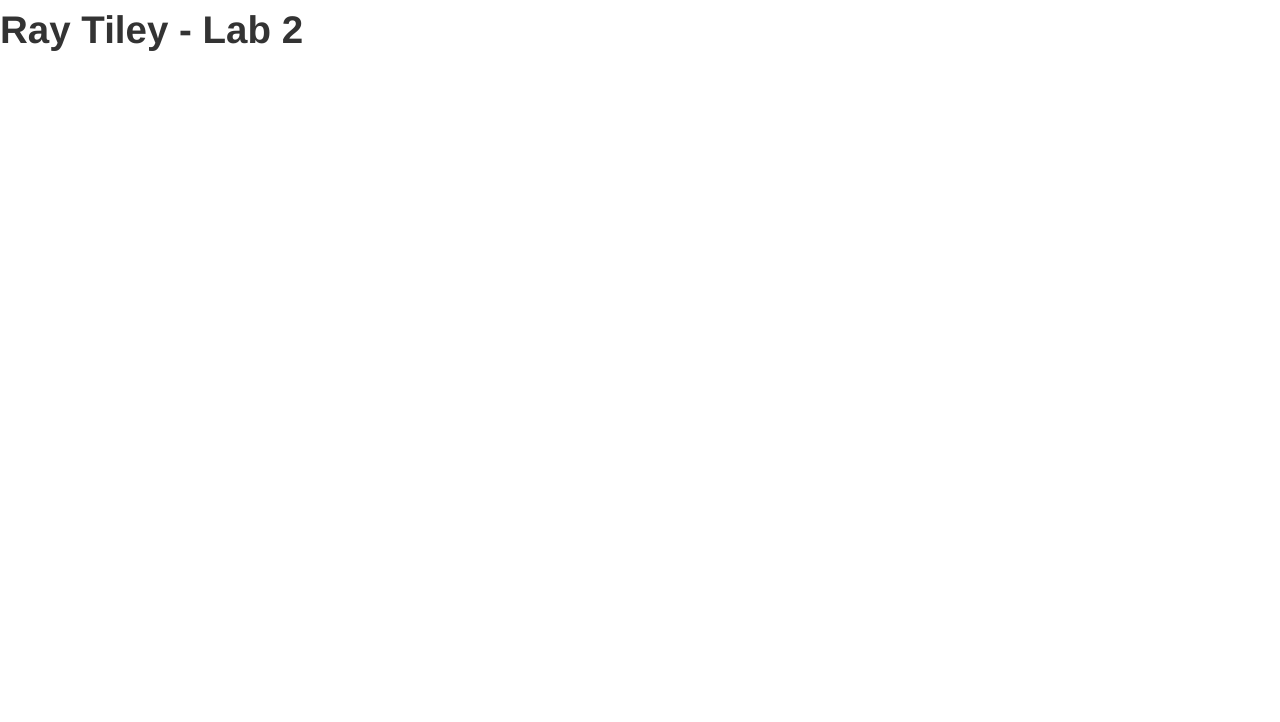
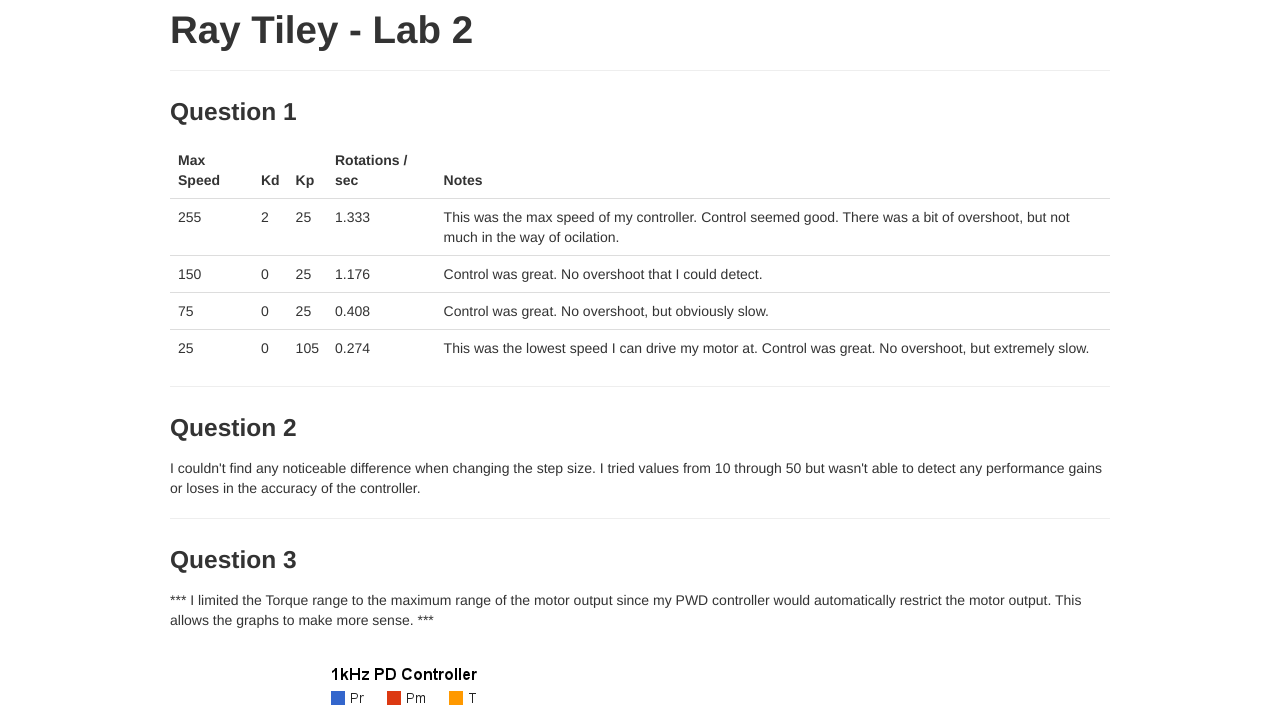
Before and after one commit to raytiley/embedded-lab-2, a plain HTML site: page index.html in a window 1280 px wide. Shown: the top 722 px of the page. Drawn offline with nearby package versions, Linux system fonts and the light colour scheme.

Commit message:
Breif writeup

```diff
--- a/index.html
+++ b/index.html
@@ -7,7 +7,90 @@
     <link href="css/bootstrap.min.css" rel="stylesheet" media="screen">
   </head>
   <body>
+    <div class="container">
     <h1>Ray Tiley - Lab 2</h1>
+    <hr />
+
+    <h3>Question 1</h3>
+      <table class="table">
+        <thead>
+          <tr>
+            <th>Max Speed</th>
+            <th>Kd</th>
+            <th>Kp</th>
+            <th>Rotations / sec</th>
+            <th>Notes</th>
+          </tr>
+        </thead>
+        <tbody>
+          <tr>
+            <td>255</td>
+            <td>2</td>
+            <td>25</td>
+            <td>1.333</td>
+            <td>
+              This was the max speed of my controller. Control seemed good. There was a bit of overshoot, but not much in the way of ocilation.
+            </td>
+          </tr>
+
+          <tr>
+            <td>150</td>
+            <td>0</td>
+            <td>25</td>
+            <td>1.176</td>
+            <td>
+              Control was great. No overshoot that I could detect.
+            </td>
+          </tr>
+
+          <tr>
+            <td>75</td>
+            <td>0</td>
+            <td>25</td>
+            <td>0.408</td>
+            <td>
+              Control was great. No overshoot, but obviously slow.
+            </td>
+          </tr>
+
+          <tr>
+            <td>25</td>
+            <td>0</td>
+            <td>105</td>
+            <td>0.274</td>
+            <td>
+              This was the lowest speed I can drive my motor at. Control was great. No overshoot, but extremely slow.
+            </td>
+          </tr>
+        </tbody>
+      </table>
+
+      <hr />
+      <h3>Question 2</h3>
+      <p>
+        I couldn't find any noticeable difference when changing the step size. I tried values from 10 through 50 but wasn't able to detect any performance gains or loses in the accuracy of the controller.
+      </p>
+
+      <hr />
+      <h3>Question 3</h3>
+      <p>*** I limited the Torque range to the maximum range of the motor output since my PWD controller would automatically restrict the motor output. This allows the graphs to make more sense. ***
+      <img src="img/1kHz-PD-Controller.png" />
+
+      <hr />
+      <h3>Question 4</h3>
+
+      <img src="img/50Hz-PD-Controller.png" />
+
+      <p>
+        Restricting the PD Controller to 50Hz caused the controller to overshoot the desired target by much more than when running at 1kHz. This is because the controller is not reacting often enough to changes in the reference position and velocity. This is a perfect simulation of how a system can behave if tasks start missing deadlines.
+      </p>
+
+      <img src="img/5Hz-PD-Controller.png" />
+      <p>
+        Restricting the PD Controller to 5Hz made the system unusable. For long distances it only seemed to ocilate around the target a bit, but for the short distance of 5 degrees it got stuck in an ocilating loop and never recovered.
+      </p>
+
+    </div>
     <script src="http://code.jquery.com/jquery.js"></script>
     <script src="js/bootstrap.min.js"></script>
   </body>
```
